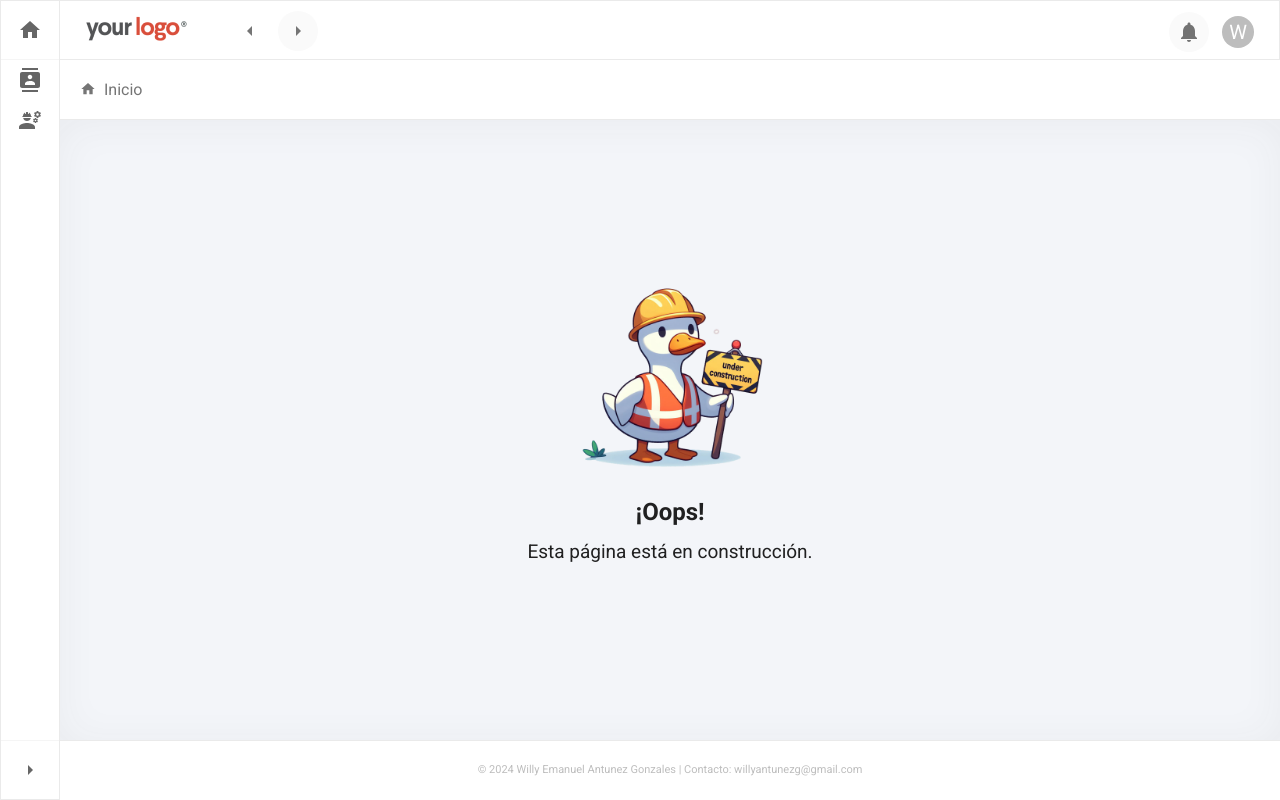
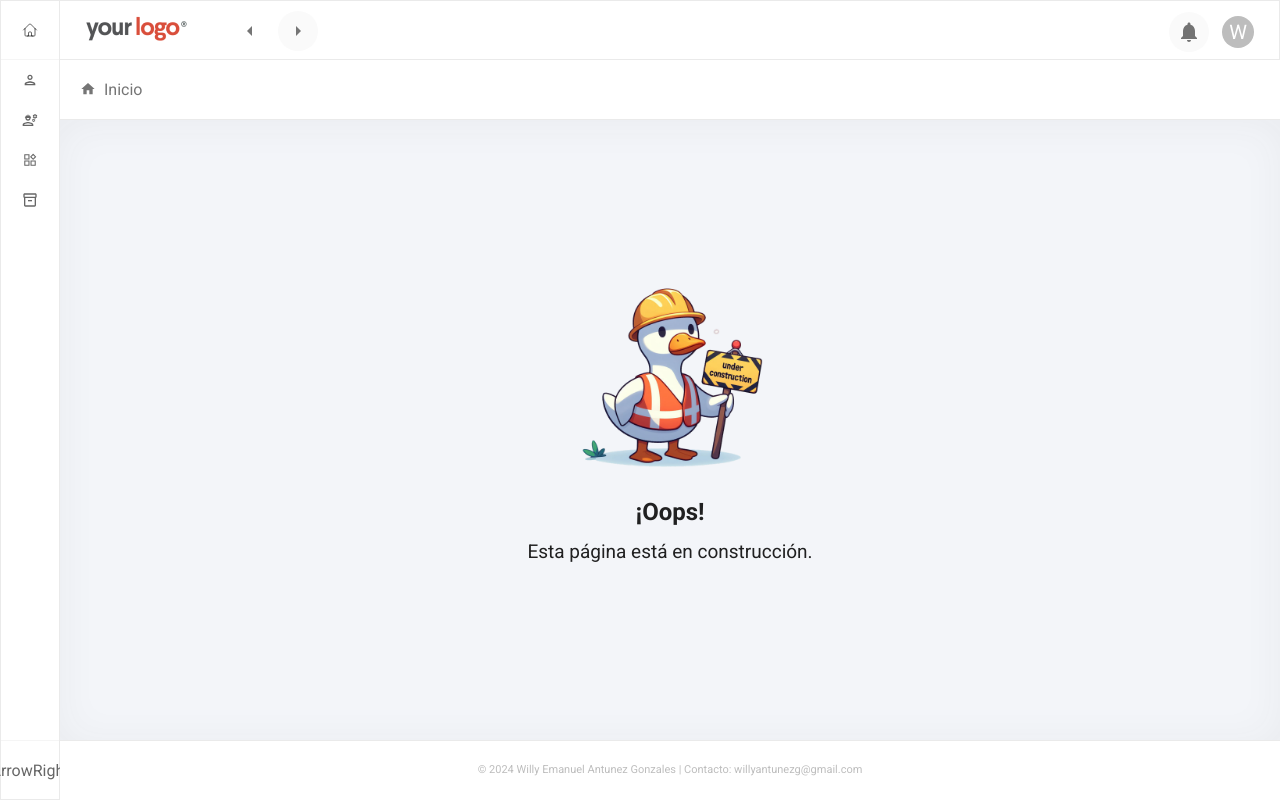
Before and after one commit to WillyAntunez/w-erp, a React (Vite) app: page / in a window 1280 px wide. Built offline with nearby package versions, Linux system fonts and the light colour scheme.

Commit message:
items added to navigation, icon libraries removed

```diff
--- a/package.json
+++ b/package.json
@@ -15,11 +15,6 @@
         "@emotion/react": "^11.11.1",
         "@emotion/styled": "^11.11.0",
         "@fontsource/roboto": "^5.0.8",
-        "@fortawesome/fontawesome-svg-core": "^6.5.1",
-        "@fortawesome/free-brands-svg-icons": "^6.5.1",
-        "@fortawesome/free-regular-svg-icons": "^6.5.1",
-        "@fortawesome/free-solid-svg-icons": "^6.5.1",
-        "@fortawesome/react-fontawesome": "^0.2.0",
         "@hookform/resolvers": "^3.6.0",
         "@inovua/reactdatagrid-community": "^5.10.2",
         "@mui/icons-material": "^5.15.2",
@@ -37,6 +32,7 @@
         "react-dom": "^18.2.0",
         "react-dropzone": "^14.2.3",
         "react-hook-form": "^7.51.0",
+        "react-icons": "^5.3.0",
         "react-redux": "^8.1.3",
         "react-router-dom": "^6.20.0",
         "styled-components": "^6.1.1",
--- a/src/components/Layout/components/AsideItem/AsideItem.tsx
+++ b/src/components/Layout/components/AsideItem/AsideItem.tsx
@@ -12,7 +12,6 @@ export const AsideItem = ({
     onClick = () => {},
     label = '',
     icon = null,
-    iconType = 'MUI',
     type = 'INTERNAL',
     expansibleType = 'FLOATING',
     isExpanded = false,
@@ -59,20 +58,6 @@ export const AsideItem = ({
         );
     }
 
-    const renderedIcon = useMemo(() => {
-        if (icon) {
-            if (iconType === 'MUI') {
-                return <MuiIcon icon={icon} />;
-            } else {
-                return <i className={icon} />;
-            }
-        }
-
-        console.log('no icon');
-
-        return null;
-    }, [icon, iconType]);
-
     return (
         <NavLink
             to={type !== 'EXPANSIBLE' ? path : '#'}
@@ -116,7 +101,7 @@ export const AsideItem = ({
                             color: (theme) => theme.palette.text.secondary,
                         }}
                     >
-                        {renderedIcon}
+                        {icon}
                     </Box>
 
                     {/* label */}
--- a/src/components/Layout/styles/Layout.scss
+++ b/src/components/Layout/styles/Layout.scss
@@ -1,6 +1,6 @@
 .layout {
     width: 100%;
-    height: 100%;
+    height: 100vh;
     display: grid;
     grid-template-columns: min-content 1fr;
     grid-template-rows: min-content 1fr;
--- a/src/navigations.ts
+++ /dev/null
@@ -1,35 +0,0 @@
-import { lazy } from 'react';
-import { INavigation } from './types/navigations';
-
-export const navigations: INavigation[] = [
-    {
-        label: 'Inicio',
-        icon: 'Home',
-        component: lazy(() => import('./views/home/HomePage')),
-        path: '/',
-        type: 'PRINCIPAL',
-    },
-    {
-        type: 'SEPARATOR',
-    },
-    {
-        label: 'Cientes',
-        icon: 'Contacts',
-        childrenDisplayType: 'FLOATING',
-        component: lazy(() => import('./views/customers/CustomersListPage')),
-        path: '/customers/list',
-    },
-    {
-        label: 'Cliente',
-        type: 'ROUTE-ONLY',
-        path: '/customers/:id',
-        component: lazy(() => import('./views/customers/CustomerDetailsPage')),
-    },
-    {
-        label: 'Empleados',
-        icon: 'Engineering',
-        childrenDisplayType: 'FLOATING',
-        component: lazy(() => import('./views/employees/EmployeesListPage')),
-        path: '/employees/list',
-    },
-];
--- /dev/null
+++ b/src/navigations.tsx
@@ -0,0 +1,80 @@
+import { lazy } from 'react';
+import { INavigation } from './types/navigations';
+
+import { HiOutlineHome } from 'react-icons/hi2';
+import { MdOutlinePerson } from 'react-icons/md';
+import { MdOutlineEngineering } from 'react-icons/md';
+import { MdOutlineInventory2 } from 'react-icons/md';
+import { AiOutlineProduct } from 'react-icons/ai';
+import { CiLocationOn } from 'react-icons/ci';
+
+export const navigations: INavigation[] = [
+    {
+        label: 'Inicio',
+        icon: <HiOutlineHome />,
+        component: lazy(() => import('./views/home/HomePage')),
+        path: '/',
+        type: 'PRINCIPAL',
+    },
+    {
+        type: 'SEPARATOR',
+    },
+    {
+        label: 'Cientes',
+        icon: <MdOutlinePerson />,
+        childrenDisplayType: 'FLOATING',
+        component: lazy(() => import('./views/customers/CustomersListPage')),
+        path: '/customers/list',
+    },
+    {
+        label: 'Empleados',
+        icon: <MdOutlineEngineering />,
+        childrenDisplayType: 'FLOATING',
+        component: lazy(() => import('./views/employees/EmployeesListPage')),
+        path: '/employees/list',
+    },
+    {
+        label: 'Productos',
+        icon: <AiOutlineProduct />,
+        type: 'EXPANSIBLE',
+        children: [
+            {
+                label: 'Lista',
+                icon: <AiOutlineProduct />,
+                path: '/products/list',
+                component: lazy(() => import('./components/UnderConstruction')),
+            },
+            {
+                label: 'Categorias',
+                icon: <AiOutlineProduct />,
+                path: '/products/categories',
+                component: lazy(() => import('./components/UnderConstruction')),
+            },
+        ],
+    },
+    {
+        label: 'Inventario',
+        type: 'EXPANSIBLE',
+        icon: <MdOutlineInventory2 />,
+        children: [
+            {
+                label: 'Connsultar',
+                icon: <MdOutlineInventory2 />,
+                path: '/inventory/list',
+                component: lazy(() => import('./components/UnderConstruction')),
+            },
+            {
+                label: 'Movimientos',
+                icon: <MdOutlineInventory2 />,
+                path: '/inventory/movements',
+                component: lazy(() => import('./components/UnderConstruction')),
+            },
+            {
+                label: 'Ubicaciones',
+                icon: <CiLocationOn />,
+                path: '/inventory/locations',
+                component: lazy(() => import('./components/UnderConstruction')),
+            },
+        ],
+    },
+];
--- a/src/types/navigations.d.ts
+++ b/src/types/navigations.d.ts
@@ -39,7 +39,7 @@ export interface INavigation extends IAsideItem {
     /**
      * The icon of the navigation item
      */
-    icon?: string;
+    icon?: React.ReactNode;
     /**
      * The path of the navigation react component
      */
```
Also changed, not shown: 1 other file (tests, documents, lock files or other folders).
